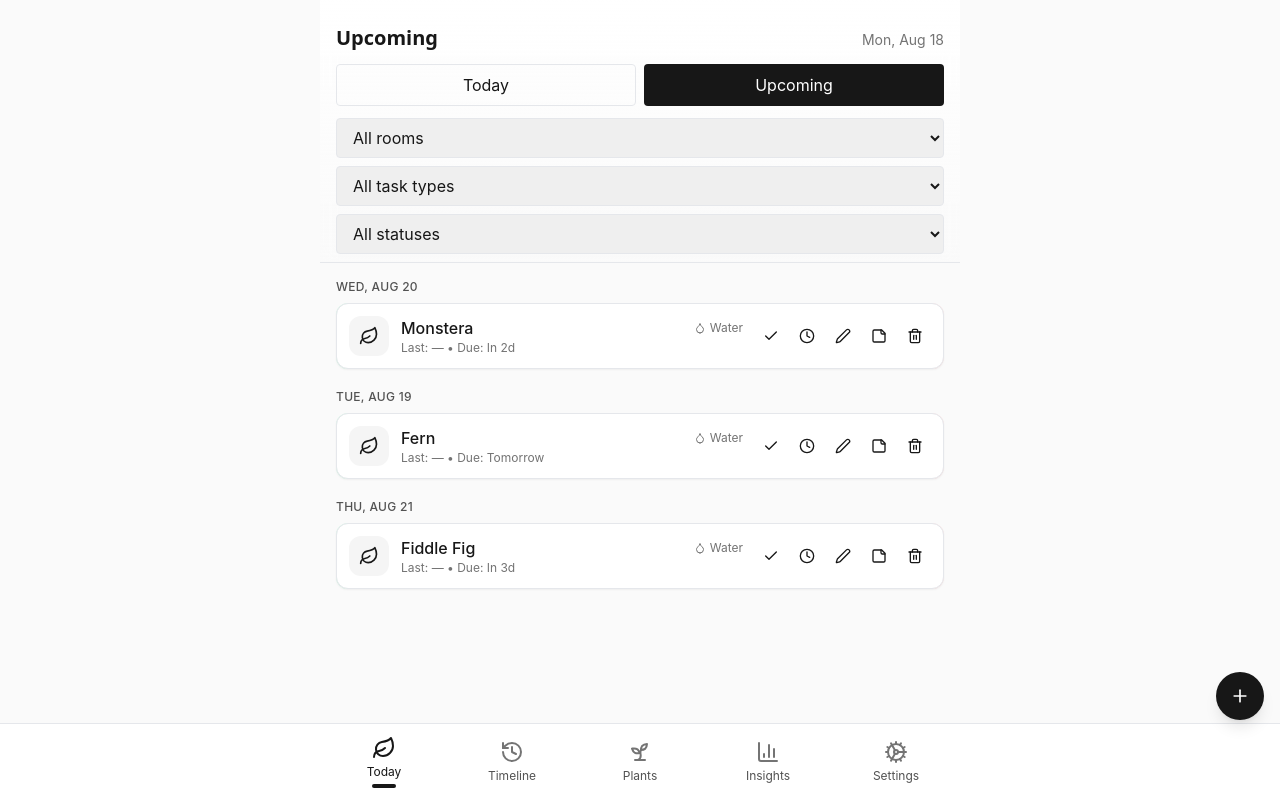
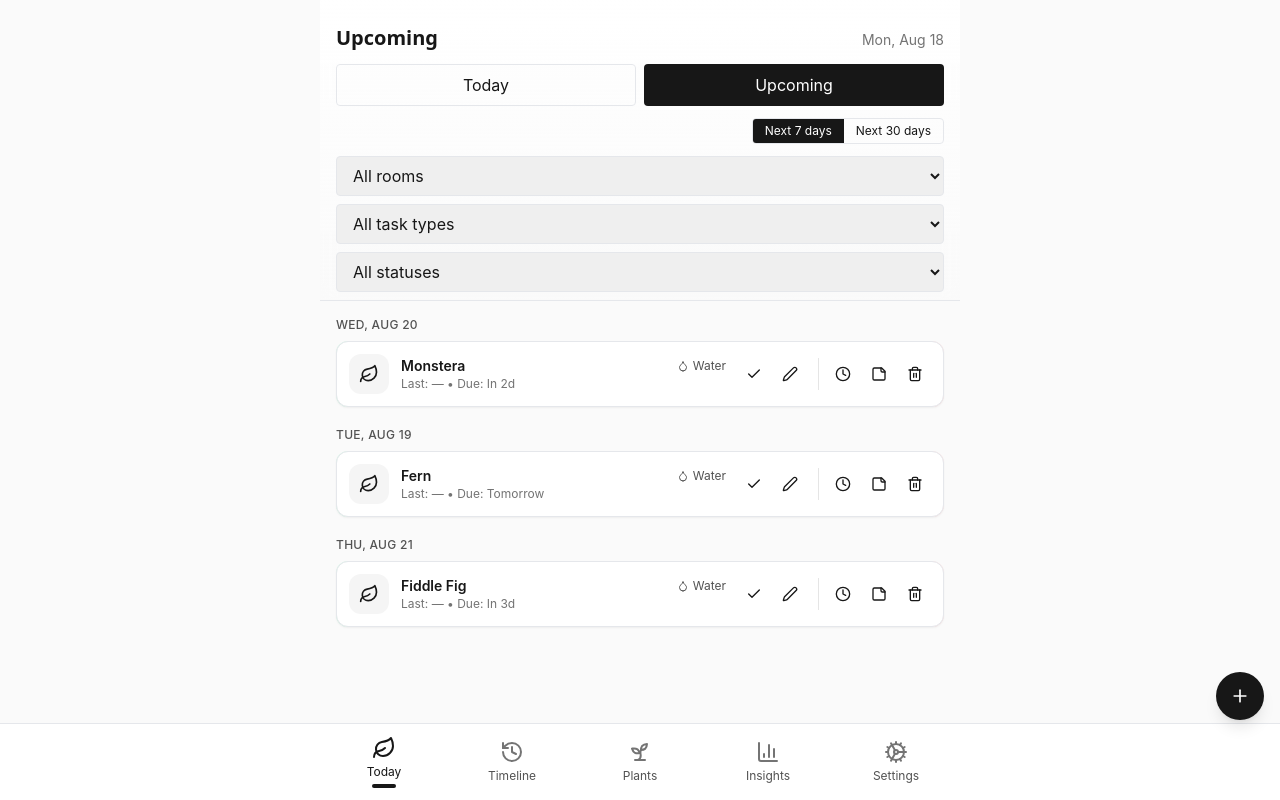
Before and after one commit to osmond/kaymaria, a Next.js app: page /app in a window 1280 px wide. Both pictures are taken after a click on the button "Upcoming". Built offline with nearby package versions, Linux system fonts and the light colour scheme; a web font is replaced by a local one.

Commit message:
feat: improve task views

```diff
--- a/app/app/AppShell.tsx
+++ b/app/app/AppShell.tsx
@@ -13,7 +13,7 @@ import { TaskDTO } from "@/lib/types";
 import { motion } from "framer-motion";
 import { Check } from "lucide-react";
 
-const TASK_WINDOW_DAYS = Number(
+const DEFAULT_TASK_WINDOW_DAYS = Number(
   process.env.NEXT_PUBLIC_TASK_WINDOW_DAYS ?? "7"
 );
 const URGENT_WINDOW_DAYS = 2;
@@ -95,6 +95,7 @@ export default function AppShell({ initialView }:{ initialView?: "today"|"timeli
   type View = "today" | "timeline" | "plants" | "insights" | "settings";
   const [view, setView] = useState<View>(initialView ?? "today");
   const [homeTab, setHomeTab] = useState<"today" | "upcoming">("today");
+  const [taskWindow, setTaskWindow] = useState(DEFAULT_TASK_WINDOW_DAYS);
 
   // modals
   const [addOpen, setAddOpen] = useState(false);
@@ -166,11 +167,11 @@ export default function AppShell({ initialView }:{ initialView?: "today"|"timeli
       : events;
   }, [events, eventTypeFilter]);
 
-  async function refresh() {
+  async function refresh(window = taskWindow) {
     setLoading(true);
     setErr(null);
     try {
-      const r = await fetch(`/api/tasks?window=${TASK_WINDOW_DAYS}d`, {
+      const r = await fetch(`/api/tasks?window=${window}d`, {
         cache: "no-store",
       });
       if (!r.ok) throw new Error("HTTP " + r.status);
@@ -182,8 +183,8 @@ export default function AppShell({ initialView }:{ initialView?: "today"|"timeli
     }
   }
   useEffect(() => {
-    refresh();
-  }, []);
+    refresh(taskWindow);
+  }, [taskWindow]);
 
   useEffect(() => {
     (async () => {
@@ -422,7 +423,7 @@ export default function AppShell({ initialView }:{ initialView?: "today"|"timeli
     const windowEnd = new Date(
       today.getFullYear(),
       today.getMonth(),
-      today.getDate() + TASK_WINDOW_DAYS
+      today.getDate() + taskWindow
     );
     const m = new Map<string, TaskDTO[]>();
     filteredTasks
@@ -439,7 +440,7 @@ export default function AppShell({ initialView }:{ initialView?: "today"|"timeli
         m.set(label, [...(m.get(label) || []), t]);
       });
     return Array.from(m.entries());
-  }, [filteredTasks]);
+  }, [filteredTasks, taskWindow]);
 
   return (
     <div className="min-h-[100dvh] flex flex-col w-full max-w-screen-sm mx-auto">
@@ -481,6 +482,32 @@ export default function AppShell({ initialView }:{ initialView?: "today"|"timeli
                 Upcoming
               </button>
             </div>
+            {homeTab === "upcoming" && (
+              <div className="mt-3 flex justify-end">
+                <div className="inline-flex rounded border overflow-hidden text-xs">
+                  <button
+                    className={
+                      taskWindow === 7
+                        ? "bg-neutral-900 text-white px-3 py-1"
+                        : "px-3 py-1"
+                    }
+                    onClick={() => setTaskWindow(7)}
+                  >
+                    Next 7 days
+                  </button>
+                  <button
+                    className={
+                      taskWindow === 30
+                        ? "bg-neutral-900 text-white px-3 py-1"
+                        : "px-3 py-1"
+                    }
+                    onClick={() => setTaskWindow(30)}
+                  >
+                    Next 30 days
+                  </button>
+                </div>
+              </div>
+            )}
             <div className="mt-3 space-y-2">
               <select
                 value={roomFilter}
@@ -566,8 +593,13 @@ export default function AppShell({ initialView }:{ initialView?: "today"|"timeli
                 </div>
               ))}
             {!loading && !err && tasksToday.length === 0 && (
-              <div className="rounded-xl border bg-white shadow-sm p-6 text-center text-sm text-neutral-500">
-                All done for today 🌿
+              <div className="rounded-xl border bg-white shadow-sm p-6 text-center text-sm text-neutral-500 dark:bg-neutral-800 dark:border-neutral-700 dark:text-neutral-300">
+                No tasks today — your plants are happy! 🌿
+                {upcoming.length > 0 && (
+                  <div className="mt-2 text-neutral-600 dark:text-neutral-300">
+                    Next up: {upcoming[0][1][0].plantName} {labelForType(upcoming[0][1][0].type)} {dueLabel(new Date(upcoming[0][1][0].dueAt), today)}
+                  </div>
+                )}
               </div>
             )}
           </section>
--- a/components/TaskRow.tsx
+++ b/components/TaskRow.tsx
@@ -84,71 +84,77 @@ export default function TaskRow({
         }}
         className="relative"
       >
-        <div className="rounded-xl border bg-white shadow-sm">
+        <div className="rounded-xl border bg-white shadow-sm dark:bg-neutral-800 dark:border-neutral-700">
           <div className="p-3 flex items-center gap-3">
             <button
               onClick={onOpen}
-              className="h-10 w-10 rounded-xl bg-neutral-100 grid place-items-center"
+              className="h-10 w-10 rounded-xl bg-neutral-100 grid place-items-center dark:bg-neutral-700"
             >
               <Leaf className="h-5 w-5" />
             </button>
             <div className="flex-1" onClick={onOpen}>
               {showPlant ? (
                 <div className="flex items-center justify-between">
-                  <div className="font-medium">{plant}</div>
-                  <span className="text-xs text-neutral-500 flex items-center gap-1">
+                  <div className="text-sm font-semibold text-neutral-900 dark:text-neutral-100">
+                    {plant}
+                  </div>
+                  <span className="text-xs text-neutral-600 dark:text-neutral-300 flex items-center gap-1">
                     {iconFor(action)}
                     {action}
                   </span>
                 </div>
               ) : (
                 <div className="flex items-center justify-between">
-                  <div className="font-medium flex items-center gap-1">
+                  <div className="text-sm font-semibold flex items-center gap-1 text-neutral-900 dark:text-neutral-100">
                     {iconFor(action)}
                     {action}
                   </div>
                 </div>
               )}
-              <div className="text-xs text-neutral-500">
+              <div className="text-xs text-neutral-500 dark:text-neutral-400">
                 Last: {last} • Due: {due}
               </div>
             </div>
             <div className="flex items-center gap-1">
+              <div className="flex items-center gap-1">
                 <button
                   aria-label="Done"
                   onClick={onComplete}
-                className="p-2 rounded hover:bg-neutral-100"
+                  className="p-2 rounded hover:bg-neutral-100 dark:hover:bg-neutral-700"
                 >
                   <Check className="h-4 w-4" />
                 </button>
                 <button
+                  aria-label="Edit"
+                  onClick={onEdit}
+                  className="p-2 rounded hover:bg-neutral-100 dark:hover:bg-neutral-700"
+                >
+                  <Edit2 className="h-4 w-4" />
+                </button>
+              </div>
+              <div className="flex items-center gap-1 ml-2 pl-2 border-l border-neutral-200 dark:border-neutral-600">
+                <button
                   aria-label="Defer"
                   onClick={onDefer}
-                className="p-2 rounded hover:bg-neutral-100"
+                  className="p-2 rounded hover:bg-neutral-100 dark:hover:bg-neutral-700"
                 >
                   <Clock className="h-4 w-4" />
                 </button>
                 <button
-                aria-label="Edit"
-                onClick={onEdit}
-                className="p-2 rounded hover:bg-neutral-100"
-              >
-                <Edit2 className="h-4 w-4" />
-              </button>
-              <button
                   aria-label="Add note"
                   onClick={() => setNoteOpen((v) => !v)}
-                className="p-2 rounded hover:bg-neutral-100"
+                  className="p-2 rounded hover:bg-neutral-100 dark:hover:bg-neutral-700"
                 >
                   <StickyNote className="h-4 w-4" />
                 </button>
                 <button
                   aria-label="Delete"
                   onClick={onDelete}
-                className="p-2 rounded hover:bg-neutral-100"
+                  className="p-2 rounded hover:bg-neutral-100 dark:hover:bg-neutral-700"
                 >
                   <Trash2 className="h-4 w-4" />
                 </button>
+              </div>
             </div>
           </div>
         </div>
```
Lines whose indentation alone changed are shown as unchanged.
